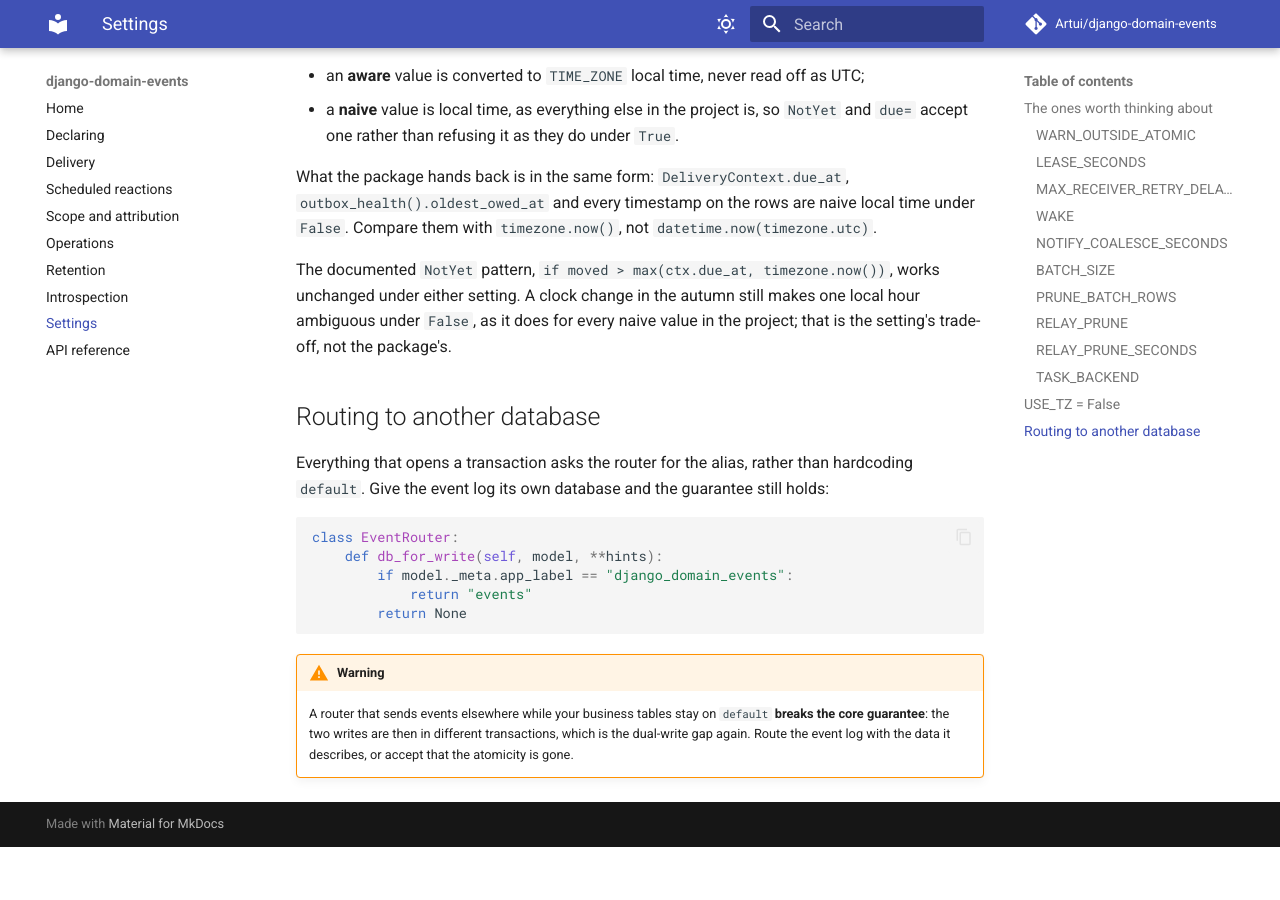
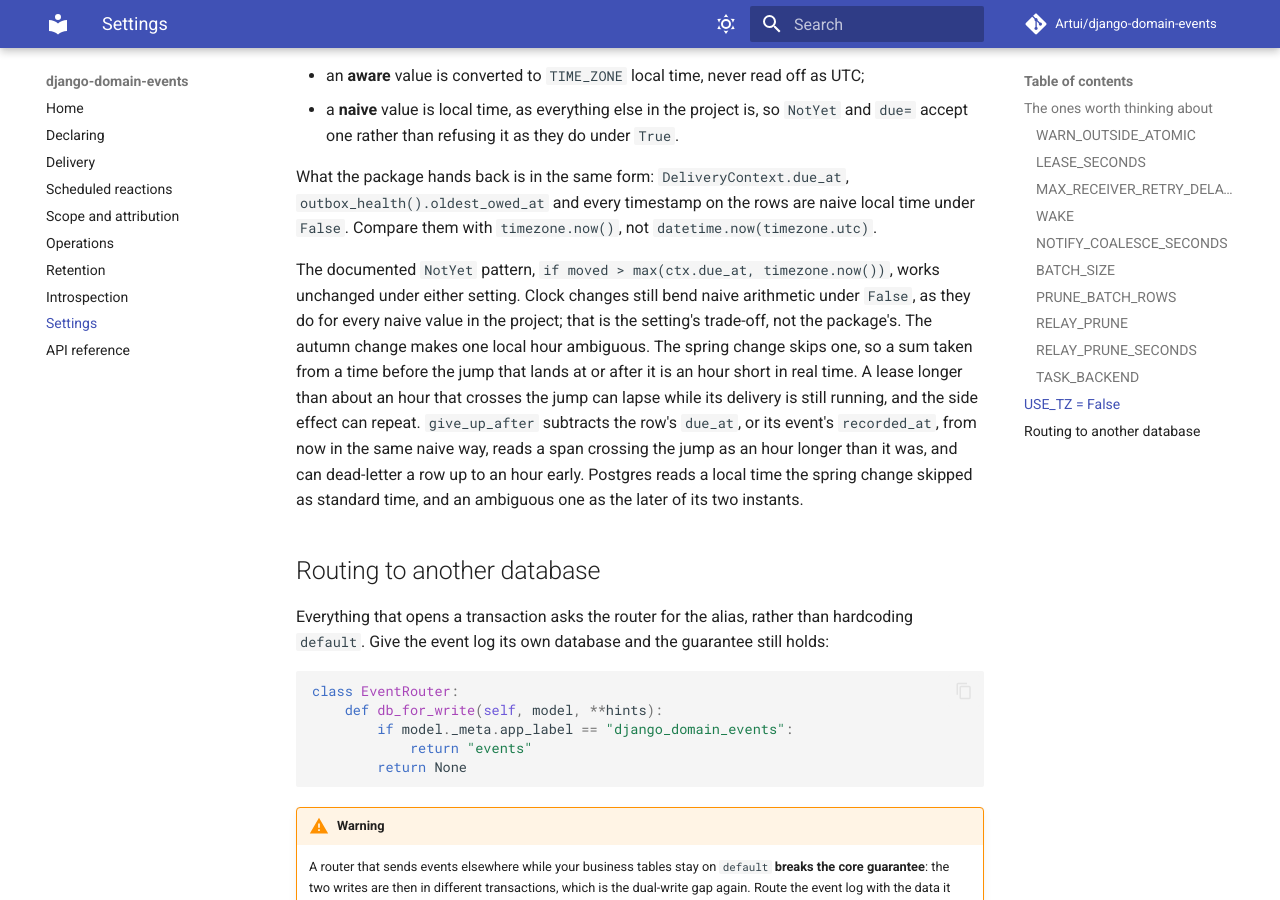
Before and after one commit to Artui/django-domain-events, an MkDocs documentation site: the page built from docs/settings.md, in a window 1280 px wide and 900 px high, scrolled down 4817 px. Built offline with MkDocs 1.6.1 and Material for MkDocs 9.7.7, drawn with Linux system fonts in a browser that asks for light colours; comment, search, counter and statistics services are not loaded; before the commit the page ends 5664 px from its top, so only the background shows below that.

Commit message:
Run the suite in another time zone, document the spring clock change, make the demo's claimed check bite
Co-Authored-By: Claude Sonnet 5.5 <noreply@anthropic.com>

```diff
--- a/docs/settings.md
+++ b/docs/settings.md
@@ -217,9 +217,17 @@ time under `False`. Compare them with `timezone.now()`, not
 `datetime.now(timezone.utc)`.
 
 The documented `NotYet` pattern, `if moved > max(ctx.due_at, timezone.now())`,
-works unchanged under either setting. A clock change in the autumn still makes
-one local hour ambiguous under `False`, as it does for every naive value in the
-project; that is the setting's trade-off, not the package's.
+works unchanged under either setting. Clock changes still bend naive arithmetic
+under `False`, as they do for every naive value in the project; that is the
+setting's trade-off, not the package's. The autumn change makes one local hour
+ambiguous. The spring change skips one, so a sum taken from a time before the
+jump that lands at or after it is an hour short in real time. A lease longer
+than about an hour that crosses the jump can lapse while its delivery is still
+running, and the side effect can repeat. `give_up_after` subtracts the row's
+`due_at`, or its event's `recorded_at`, from now in the same naive way, reads a
+span crossing the jump as an hour longer than it was, and can dead-letter a row
+up to an hour early. Postgres reads a local time the spring change skipped
+as standard time, and an ambiguous one as the later of its two instants.
 
 ## Routing to another database
 
```
Also changed, not shown: CHANGELOG.md (+13 -4 lines), CLAUDE.md (+3 -0 lines), examples/shop/README.md (+1 -1 lines), 3 other files.
